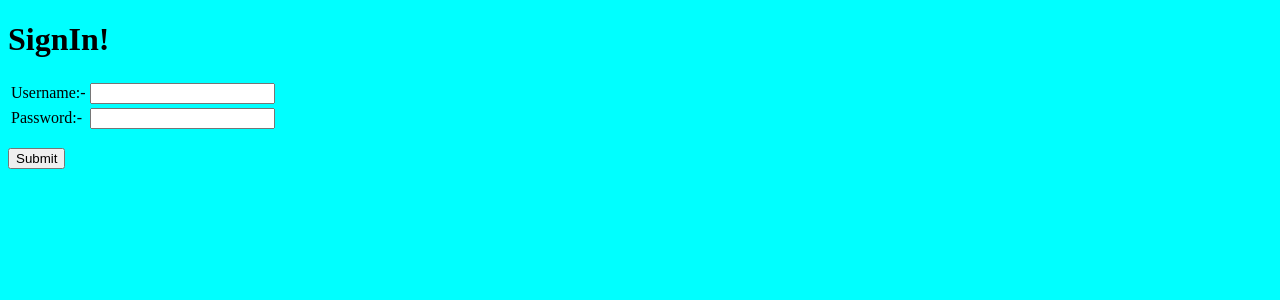
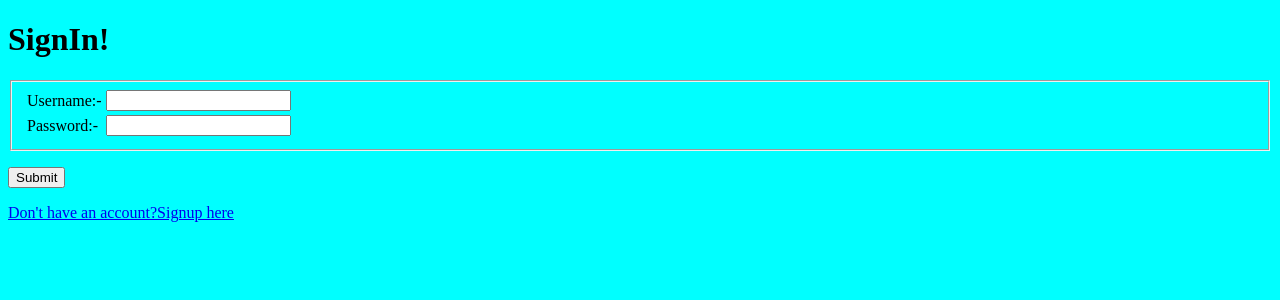
Before and after one commit to KedarDalvi/RC, a Django app: page /signin/ in a window 1280 px wide. Shown: the top 300 px of the page. Run offline with Django 3.2, Linux system fonts and the light colour scheme.

Commit message:
Added some features

```diff
--- a/app2/templates/app2/signin.html
+++ b/app2/templates/app2/signin.html
@@ -4,6 +4,7 @@
 <h1>SignIn!</h1>
 <form method="POST" >
 	{% csrf_token %}
+	<fieldset>
 	<table>
 		<tr>
 			<td>Username:-</td>
@@ -13,9 +14,9 @@
 			<td>Password:-</td>
 			<td><input type='password' name='password' required></td>
 		</tr>
-    </table>
+	</table>
+</fieldset>
     <p></p><input type='submit' name='Submit'></p>
 </form>
-<br><br>
-<div><a href="{% url 'signup' %}"></a></div>
+<div><a href="{% url 'signup' %}">Don't have an account?Signup here</a></div>
 {% endblock %}
--- a/app2/templates/app2/signup.html
+++ b/app2/templates/app2/signup.html
@@ -5,6 +5,7 @@
 <h1>Sign-Up!</h1>
 <form method="POST" >
 	{% csrf_token %}
+	<fieldset>
 	<table>
 		<tr>
 			<td>Username:-</td>
@@ -35,6 +36,7 @@
 			<td><input type='password' name='password2' required></td>
 		</tr>
 	</table>
+</fieldset>
 		<p>Note password should contain:</p>
 		<div>1. At least one digit [0-9]</div>
 		<div>2. At least one lowercase character [a-z]</div>
@@ -44,6 +46,5 @@
 		<div>5. At least 8 characters in length, but no more than 32.</div>
 	<p></p><input type='submit' name='Submit'></p>
 </form>
-<br><br>
-<div><a href="{% url 'signin' %}"></a></div>
+<div><a href="{% url 'signin' %}">ALready have an account?Signin here</a></div>
 {% endblock %}
```
Also changed, not shown: db.sqlite3.
